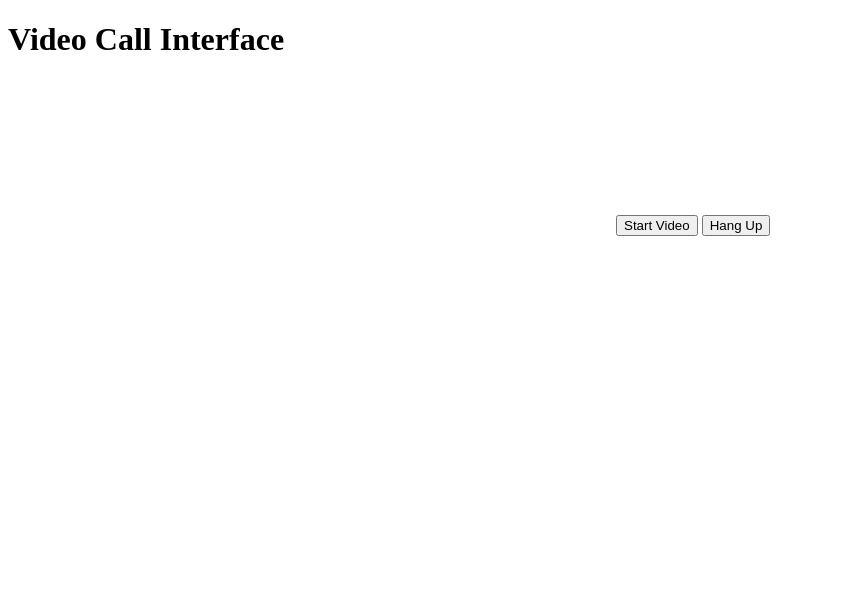
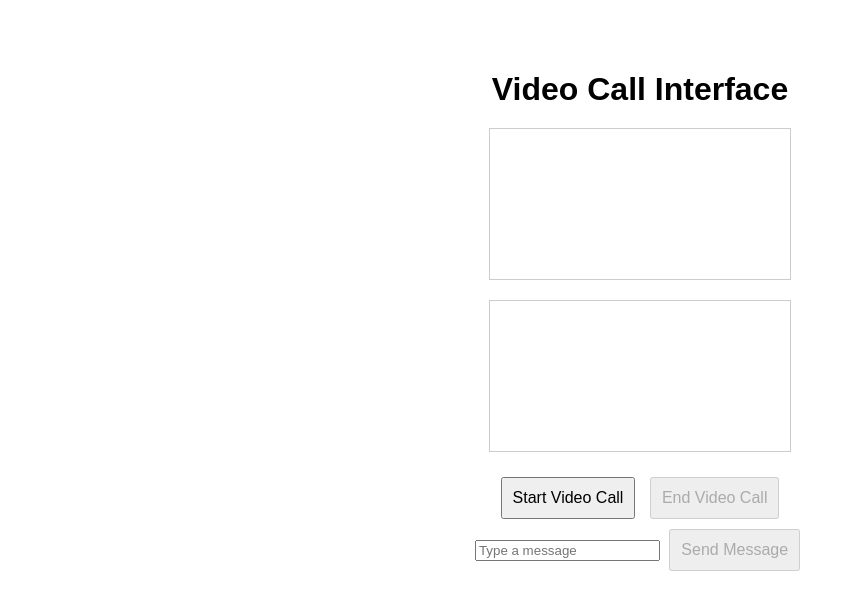
Before and after one commit to m-ally8/Video-Call-App, a Django app: page /video_call/ in a window 1280 px wide. Shown: the top 610 px of the page, without its empty margins (0-855 px from the left). Run offline with Django 4.2, Linux system fonts and the light colour scheme.

Commit message:
Improved the video call page layout.

```diff
--- a/VCVENV/video_calling_project/video_call_app/templates/video_call.html
+++ b/VCVENV/video_calling_project/video_call_app/templates/video_call.html
@@ -1,82 +1,84 @@
+<!-- video_call_app/templates/video_call_app/video_call.html -->
+
 <!DOCTYPE html>
-<html>
+<html lang="en">
 <head>
+    <meta charset="UTF-8">
+    <meta name="viewport" content="width=device-width, initial-scale=1.0">
     <title>Video Call Interface</title>
+    <style>
+        body {
+            font-family: 'Arial', sans-serif;
+            display: flex;
+            flex-direction: column;
+            align-items: center;
+            margin-top: 50px;
+        }
+        h1 {
+            margin-bottom: 20px;
+        }
+        #localVideo, #remoteVideo {
+            max-width: 100%;
+            margin-bottom: 20px;
+        }
+        button {
+            padding: 10px;
+            font-size: 16px;
+            margin: 5px;
+            cursor: pointer;
+        }
+    </style>
 </head>
 <body>
     <h1>Video Call Interface</h1>
 
     <!-- Video display area -->
-    <video id="localVideo" autoplay playsinline></video>
-    <video id="remoteVideo" autoplay playsinline></video>
+    <video id="localVideo" autoplay playsinline style="border: 1px solid #ccc;"></video>
+    <video id="remoteVideo" autoplay playsinline style="border: 1px solid #ccc;"></video>
 
     <!-- Buttons for actions -->
-    <button id="startButton">Start Video</button>
-    <button id="hangupButton">Hang Up</button>
+    <div>
+        <button id="startButton">Start Video Call</button>
+        <button id="hangupButton" disabled>End Video Call</button>
+    </div>
+
+    <!-- Data channel input -->
+    <div>
+        <input type="text" id="dataChannelInput" placeholder="Type a message">
+        <button id="sendDataButton" disabled>Send Message</button>
+    </div>
 
     <script>
-        // Get access to the local camera
-        navigator.mediaDevices.getUserMedia({ video: true, audio: true })
-            .then(handleSuccess)
-            .catch(handleError);
+        // ... (Previous JavaScript code)
 
-        // Function to handle success when accessing the camera
-        function handleSuccess(stream) {
-            // Display the local video stream
-            document.getElementById('localVideo').srcObject = stream;
-
-            // Set up WebRTC connection
-            const configuration = { iceServers: [{ urls: 'stun:stun.l.google.com:19302' }] };
-            const peerConnection = new RTCPeerConnection(configuration);
-
-            // Add the local stream to the connection
-            stream.getTracks().forEach(track => peerConnection.addTrack(track, stream));
-
-            // Event handler for receiving remote stream
-            peerConnection.ontrack = event => {
-                document.getElementById('remoteVideo').srcObject = event.streams[0];
-            };
-
-            // Set up the data channel (you might not need this for a basic video call)
-            const dataChannel = peerConnection.createDataChannel('dataChannel');
-
-            // Event handler for receiving data through the data channel
-            dataChannel.onmessage = event => {
-                console.log('Received message:', event.data);
-            };
-
-            // Set up the offer and answer negotiation
-            peerConnection.createOffer()
-                .then(offer => peerConnection.setLocalDescription(offer))
-                .then(() => {
-                    // Send the offer to the other user through your signaling server
-                    const offerDescription = { 'sdp': peerConnection.localDescription.sdp, 'type': peerConnection.localDescription.type };
-                    sendMessage(offerDescription);
-                })
-                .catch(handleError);
-        }
-
-        // Function to handle errors when accessing the camera or setting up WebRTC
-        function handleError(error) {
-            console.error('Error accessing camera or setting up WebRTC:', error);
-        }
-
-        // Function to send messages to the other user through your signaling server
-        function sendMessage(message) {
-            // Implement your logic to send the message to the other user
-            // You may use WebSocket or another communication method
-            console.log('Sending message:', message);
+        // Enable or disable buttons based on WebRTC connection state
+        function updateUIState(isCalling) {
+            document.getElementById('startButton').disabled = isCalling;
+            document.getElementById('hangupButton').disabled = !isCalling;
+            document.getElementById('dataChannelInput').disabled = !isCalling;
+            document.getElementById('sendDataButton').disabled = !isCalling;
         }
 
         // Event handlers for buttons
         document.getElementById('startButton').addEventListener('click', () => {
             // Implement your logic to initiate a video call
             console.log('Video call started');
+            updateUIState(true);
         });
 
         document.getElementById('hangupButton').addEventListener('click', () => {
             // Implement your logic to end the video call
             console.log('Video call ended');
+            updateUIState(false);
+        });
+
+        document.getElementById('sendDataButton').addEventListener('click', () => {
+            // Send data through the data channel
+            const data = document.getElementById('dataChannelInput').value;
+            dataChannel.send(data);
+
+            // Clear the input field
+            document.getElementById('dataChannelInput').value = '';
         });
     </script>
 </body>
```
